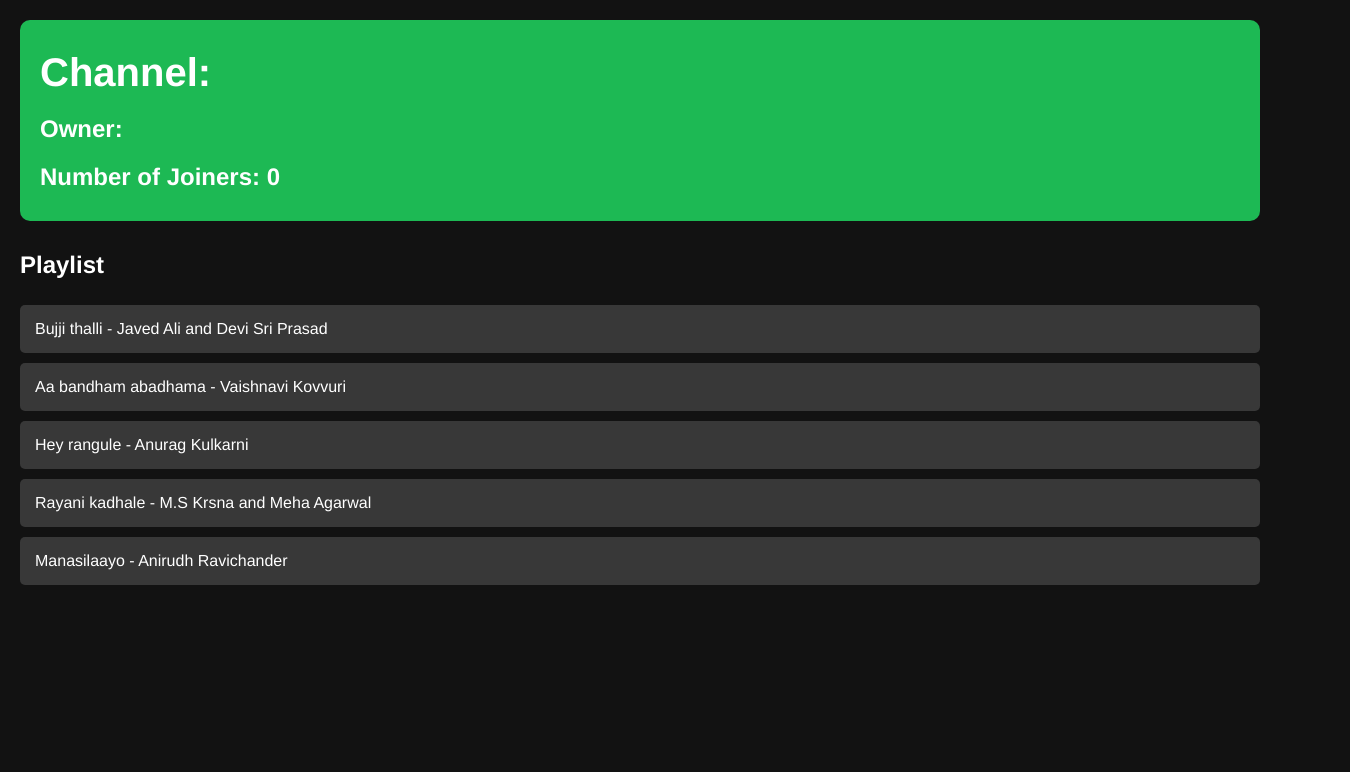
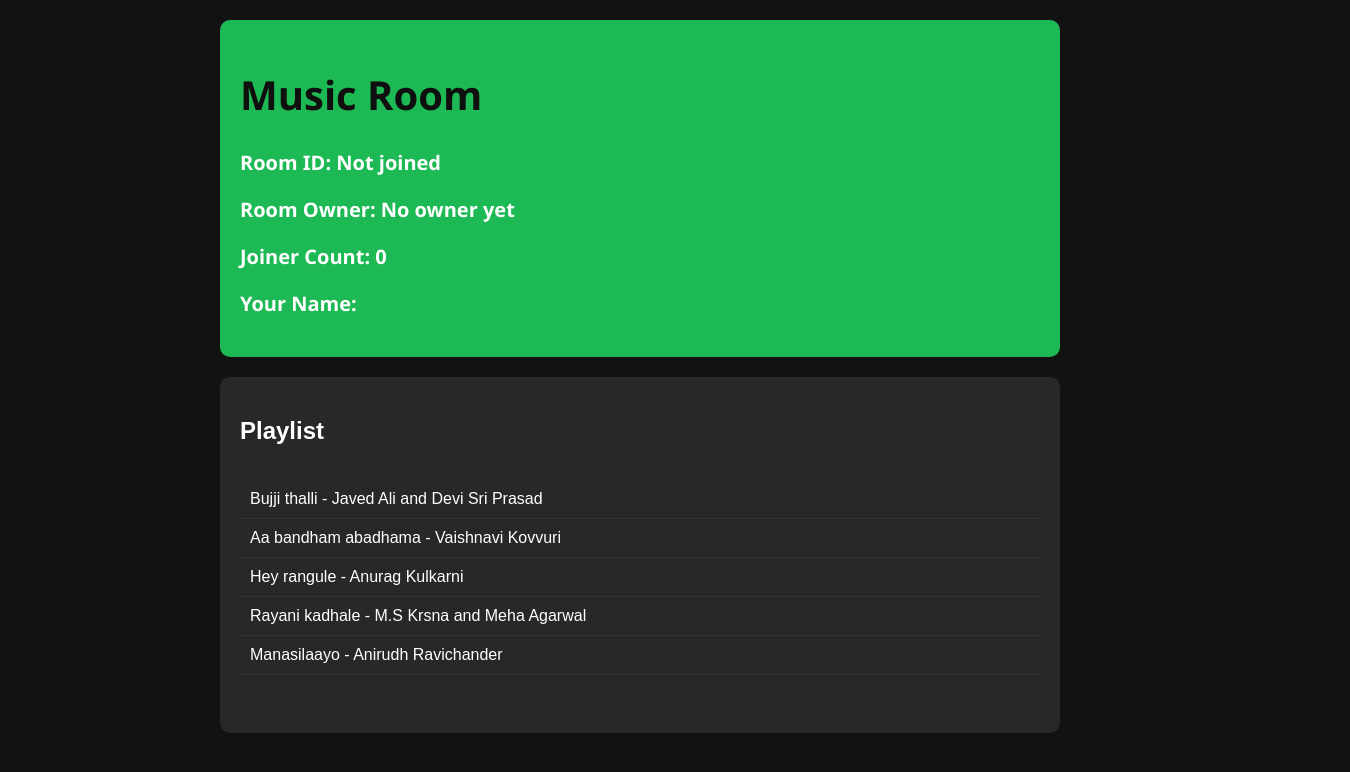
Before and after one commit to programlearner1/Music-player-, a website: page room.html in a window 1280 px wide. Shown: the whole page, 1350 px wide, since content can reach past the window. Drawn offline with nearby package versions, Linux system fonts and the light colour scheme; no server answers; a web font is replaced by a local one.

Commit message:
room modification

```diff
--- a/room.html
+++ b/room.html
@@ -3,56 +3,162 @@
 <head>
     <meta charset="UTF-8">
     <meta name="viewport" content="width=device-width, initial-scale=1.0">
-    <title>Room</title>
-    <link rel="stylesheet" href="styles1.css"> <!-- Optional: Link to your CSS -->
+    <title>Music Room</title>
+    <link href="https://fonts.googleapis.com/css2?family=Circular+Std:wght@400;700&display=swap" rel="stylesheet">
+    <style>
+        body {
+            font-family: 'Circular Std', sans-serif;
+            background-color: #121212; /* Dark background */
+            color: white; /* White text */
+            margin: 0;
+            padding: 20px;
+            display: flex;
+            flex-direction: column;
+            align-items: center;
+        }
+        h1 {
+            color: #0f0f0f; /* Spotify green */
+        }
+        .room-info{
+            margin-bottom: 20px;
+            font-family: 'Segoe UI', Tahoma, Geneva, Verdana, sans-serif;
+            font-size: 20px;
+            font-weight: bold;
+            padding: 20px;
+            border-radius: 10px;
+            background-color:  #1DB954; /* Darker background for sections */
+            width: 100%;
+            max-width: 800px; /* Limit the width of the sections */
+        }
+        .playlist-section {
+            margin-bottom: 20px;
+            padding: 20px;
+            border-radius: 10px;
+            background-color: #282828; /* Darker background for sections */
+            width: 100%;
+            max-width: 800px;
+        }
+        .playlist-container {
+            display: flex; /* Use flexbox to align playlist and image */
+            align-items: flex-start;/* Center align items vertically */
+        }
+        #playlist {
+            list-style-type: none;
+            padding: 0;
+            flex: 1; /* Allow playlist to take available space */
+            position: relative; /* Position relative for animation */
+        }
+        #playlist li {
+            padding: 10px;
+            border-bottom: 1px solid #333;
+            cursor: pointer;
+            transition: background-color 0.3s;
+            position: relative; /* Position relative for the image animation */
+        }
+        #playlist li:hover {
+            background-color: #1DB954; /* Spotify green on hover */
+        }
+        #song-image {
+            width: 250px; /* Set a fixed width for the image */
+            height: 250px; /* Set a fixed height for the image */
+            border-radius: 10px;
+            position: absolute; /* Position absolute for animation */
+            right: -70px; /* Start off-screen */
+            opacity: 0; /* Start hidden */
+            transition: left 0.3s ease, opacity 0.3s ease; /* Transition for left and opacity */
+        }
+        .song-details {
+            margin-top: 20px;
+        }
+    </style>
+    <script src="/socket.io/socket.io.js"></script>
 </head>
 <body>
-    <div class="header-container">
-        <h1>Channel: <span id="room-id"></span></h1>
-        <h2>Owner: <span id="room-owner"></span></h2>
-        <h3>Number of Joiners: <span id="joiner-count">0</span></h3>
+    <div class="room-info">
+        <h1>Music Room</h1>
+        <p>Room ID: <span id="room-id"></span></p>
+        <p>Room Owner: <span id="room-owner">No owner yet</span></p>
+        <p>Joiner Count: <span id="joiner-count">0</span></p>
+        <p>Your Name: <span id="joiner-name"></span></p>
     </div>
-    <h3>Playlist</h3>
+
+    <div class="playlist-section">
+        <h2>Playlist</h2>
+        <div class="playlist-container">
+            <img id="song-image" src="" alt="Song Image">
             <ul id="playlist"></ul>
+        </div>
+        <div class="song-details">
+            <h3 id="song-title"></h3>
+            <h4 id="song-artist"></h4>
+        </div>
+    </div>
 
-    <!--<audio id="audio-player" controls>
-        <source id="audio-source" src="" type="audio/mpeg">
-        Your browser does not support the audio element.
-    </audio>-->
+    <audio id="audio-player" src="" preload="auto"></audio> <!-- Audio element for playing songs -->
 
-    <script src="/socket.io/socket.io.js"></script>
     <script>
+        document.addEventListener('DOMContentLoaded', () => {
             const socket = io('http://localhost:3000'); // Connect to the server
-        const roomId = localStorage.getItem('roomId'); // Get room ID from local storage
+            const songImage = document.getElementById('song-image');
+            const playlistElement = document.getElementById('playlist');
+            const audioPlayer = document.getElementById('audio-player'); // Audio player element
+            const roomId = localStorage.getItem('roomId '); // Get room ID from local storage
             const roomOwner = localStorage.getItem('roomOwner'); // Get room owner from local storage
-        const joinerCount = localStorage.getItem('joinerCount') || 0; // Get joiner count from local storage
+            let joinerCount = parseInt(localStorage.getItem('joinerCount')) || 0; // Get joiner count from local storage
 
-        document.getElementById('room-id').innerText = roomId;
-        document.getElementById('room-owner').innerText = roomOwner;
+            // Update UI with room details
+            document.getElementById('room-id').innerText = roomId || "Not joined";
+            document.getElementById('room-owner').innerText = roomOwner || "No owner yet";
             document.getElementById('joiner-count').innerText = joinerCount;
 
-        // Array of songs (this can be fetched from the server)
+            // Array of songs
             const songs = [
-            { title: "Bujji thalli", artist: "Javed Ali and Devi Sri Prasad", url: "music.mp3" },
-            { title: "Aa bandham abadhama", artist: "Vaishnavi Kovvuri", url: "song2.mp3" },
-            { title: "Hey rangule", artist: "Anurag Kulkarni", url: "song3.mp3" },
-            { title: "Rayani kadhale", artist: "M.S Krsna and Meha Agarwal", url: "song4.mp3" },
-            { title: "Manasilaayo", artist: "Anirudh Ravichander", url: "song5.mp3" },
+                { title: "Bujji thalli", artist: "Javed Ali and Devi Sri Prasad", url: "music.mp3", image: "img1.jpeg" },
+                { title: "Aa bandham abadhama", artist: "Vaishnavi Kovvuri", url: "song2.mp3", image: "thumbnail.jpg" },
+                { title: "Hey rangule", artist: "Anurag Kulkarni", url: "song3.mp3", image: "ranguleimg.jpg" },
+                { title: "Rayani kadhale", artist: "M.S Krsna and Meha Agarwal", url: "song4.mp3", image: "download.jpeg" },
+                { title: "Manasilaayo", artist: "Anirudh Ravichander", url: "song5.mp3", image: "1.jpg" },
             ];
+            let currentSongIndex = 0;
 
-        const playlistElement = document.getElementById('playlist');
+            // Populate the playlist
             songs.forEach((song, index) => {
                 const li = document.createElement('li');
                 li.innerText = `${song.title} - ${song.artist}`;
                 li.addEventListener('click', () => {
-                socket.emit('play-song', { songIndex: index });
+                    currentSongIndex = index; // Update current song index
+                    changeSong(currentSongIndex); // Change the song display
                 });
                 playlistElement.appendChild(li);
             });
 
-        // Listen for updates on joiner count
-        socket.on('update-joiner-count', (count) => {
-            document.getElementById('joiner-count').innerText = count;
+            // Function to change the song display
+            function changeSong(index) {
+                if (index < 0 || index >= songs.length) {
+                    console.error('Invalid song index:', index);
+                    return; // Exit the function if the index is invalid
+                }
+
+                // Update the song image and details
+                songImage.src = songs[index].image; // Update the song image
+                document.getElementById('song-title').innerText = songs[index].title; // Update the song title
+                document.getElementById('song-artist').innerText = songs[index].artist || 'Unknown Artist'; // Update the artist name
+
+                // Set the audio source and play the song
+                audioPlayer.src = songs[index].url; // Set the audio source
+                audioPlayer.play(); // Play the song
+
+                // Show the image
+                songImage.style.right = '0'; // Move the image into view
+                songImage.style.opacity = '1'; // Fade in the image
+                document.querySelector('.song-details').style.opacity = '1'; // Fade in the song details
+                // Hide the image when the song ends
+                audioPlayer.onended = () => {
+                    songImage.style.right = '-70px'; // Move the image back off-screen
+                    songImage.style.opacity = '0'; // Fade out the image
+                    document.querySelector('.song-details').style.opacity = '0';
+                };
+            }
         });
     </script>
 </body>
--- a/script.js
+++ b/script.js
@@ -23,7 +23,6 @@ document.addEventListener('DOMContentLoaded', () => {
     ];
     let currentSongIndex = 0;
     changeSong(currentSongIndex);
-
     // Join a room
     joinRoomBtn.addEventListener('click', () => {
         const roomId = roomIdInput.value;
--- a/styles1.css
+++ b/styles1.css
@@ -1,4 +1,4 @@
-/* styles.css */
+/* styles1.css */
 
 /* General body styles */
 body {
@@ -60,6 +60,12 @@ h2, h3 {
     background-color: #1db954; /* Change background on hover */
 }
 
+/* Audio player styles */
+audio {
+    width: 100%; /* Make audio player full width */
+    margin-top: 20px; /* Space above the audio player */
+}
+
 /* Responsive design */
 @media (max-width: 600px) {
     h1 {
```
Lines whose indentation alone changed are shown as unchanged.
